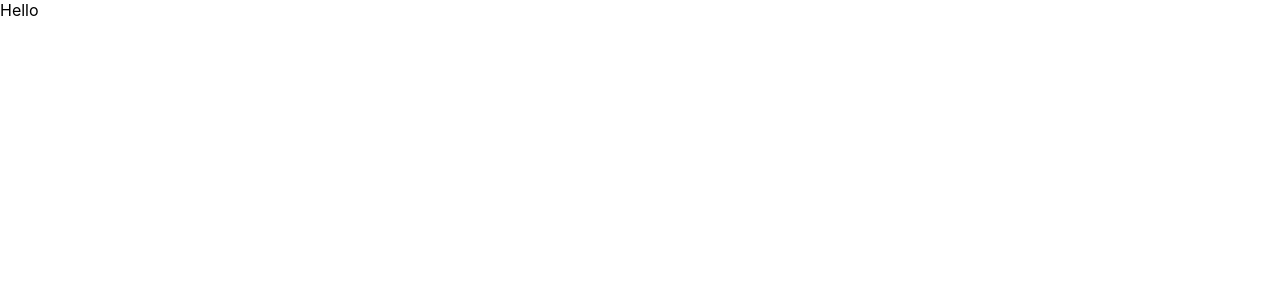
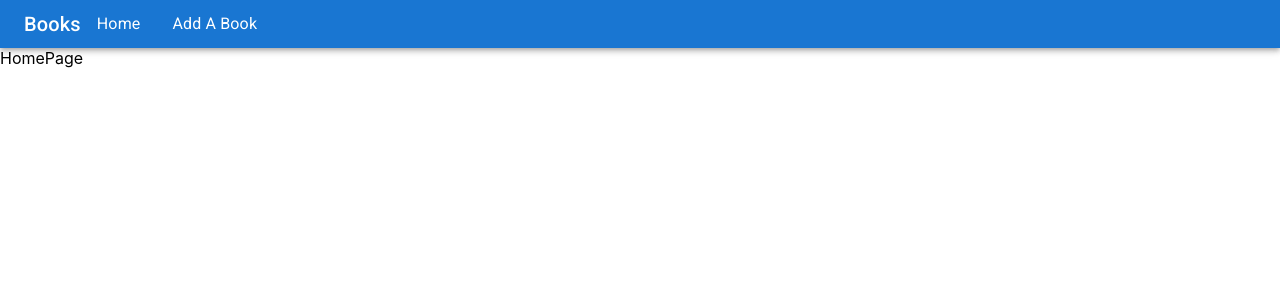
Before and after one commit to theo-wall/libraryAssignment, a React (Create React App) app in the folder books-frontend/: page / in a window 1280 px wide. Shown: the top 300 px of the page. Built offline with nearby package versions, Linux system fonts and the light colour scheme.

Commit message:
added nav bar

```diff
--- a/books-frontend/src/App.js
+++ b/books-frontend/src/App.js
@@ -1,9 +1,23 @@
+import { BrowserRouter, Routes, Route } from "react-router-dom";
+import HomePage from "./pages/HomePage";
+import CreatePage from "./pages/CreatePage";
+import NavBar from "./components/NavBar";
+
 function App() {
   return (
-    <div>
-      Hello
-    </div>
-  );
+    <BrowserRouter>
+    <Routes>
+      <Route
+        path="/"
+        element={<NavBar children={<HomePage />} />}
+      />
+      <Route
+        path="/add-book"
+        element={<NavBar children={<CreatePage />} />}
+      />
+    </Routes>
+    </BrowserRouter>
+  )
 }
 
 export default App;
--- /dev/null
+++ b/books-frontend/src/components/NavBar.js
@@ -0,0 +1,39 @@
+import * as React from "react";
+import AppBar from "@mui/material/AppBar";
+import Box from "@mui/material/Box";
+import Toolbar from "@mui/material/Toolbar";
+import Typography from "@mui/material/Typography";
+import MenuItem from "@mui/material/MenuItem";
+import { useNavigate } from "react-router-dom";
+
+const NavBar = ({ children }) => {
+  const navigate = useNavigate();
+  return (
+    <Box sx={{ flexGrow: 1 }}>
+      <AppBar position="static">
+        <Toolbar variant="dense">
+          <Typography variant="h6" color="inherit" component="div">
+            Books
+          </Typography>
+          <MenuItem
+            onClick={() => {
+              navigate("/");
+            }}
+          >
+            <Typography textAlign="center">Home</Typography>
+          </MenuItem>
+          <MenuItem
+            onClick={() => {
+              navigate("/add-book");
+            }}
+          >
+            <Typography textAlign="center">Add A Book</Typography>
+          </MenuItem>
+        </Toolbar>
+      </AppBar>
+      {children}
+    </Box>
+  );
+};
+
+export default NavBar;
--- /dev/null
+++ b/books-frontend/src/pages/CreatePage.js
@@ -0,0 +1,7 @@
+const CreatePage = () => {
+  return (
+    <div>createPage</div>
+  )
+}
+
+export default CreatePage
--- /dev/null
+++ b/books-frontend/src/pages/HomePage.js
@@ -0,0 +1,7 @@
+const HomePage = () => {
+  return (
+    <div>HomePage</div>
+  )
+}
+
+export default HomePage
```
